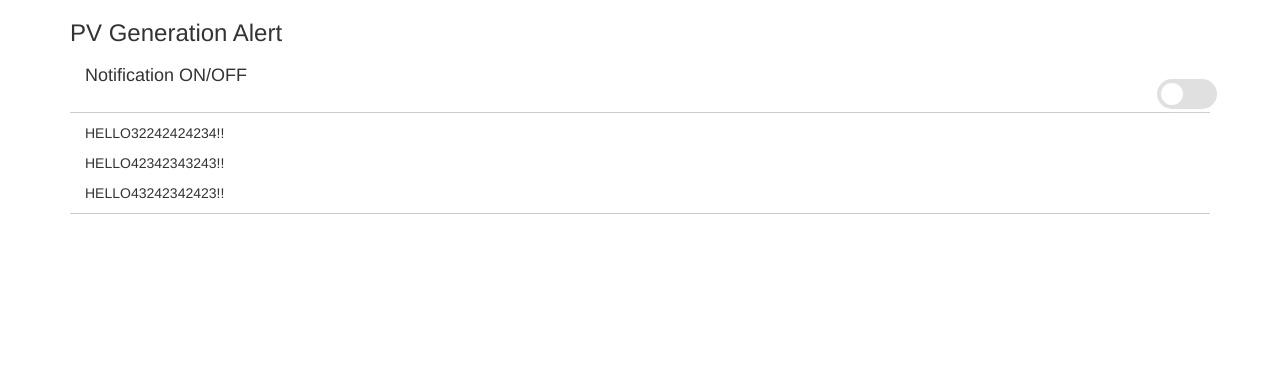
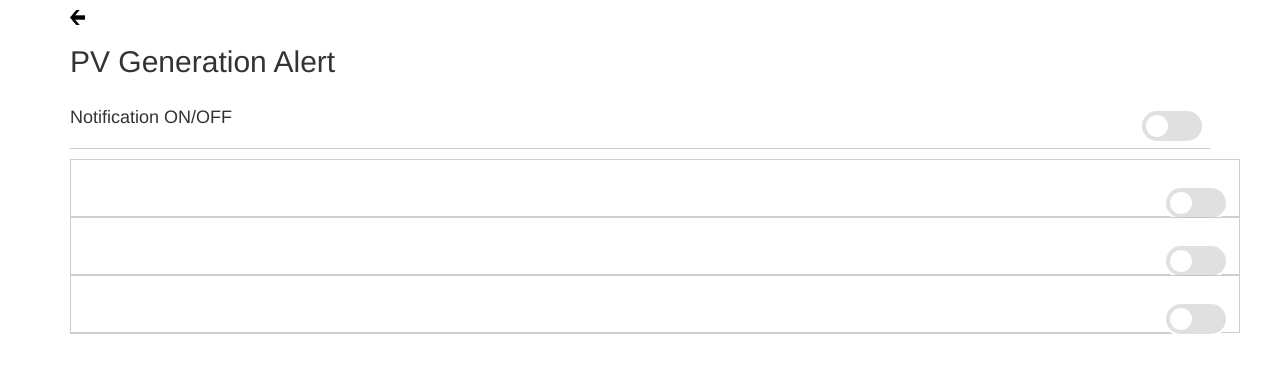
Before and after one commit to panda109/tsfm, a Flask app: page /hello in a window 1280 px wide. Shown: the top 373 px of the page. Run offline with Flask 2, Linux system fonts and the light colour scheme; some libraries are stand-ins or nearby versions.

Commit message:
update base.html

```diff
--- a/app/templates/base.html
+++ b/app/templates/base.html
@@ -10,17 +10,29 @@
 {% block content%}
 	<div class="container">
 			<div class="row">
+			<P>
+			<p>
 				<div class="col-xs-12 col-sm-12">
-					<h3>PV Generation Alert</>
+					<a href="要前往的連結網址"><img src="{{ url_for('static', filename='img/left-arrow-2568.png') }}" width="15" height="15" border="0"></a>
 				</div>
+			</div>
+	</div>
+	<div class="container">
+			<div class="row">
+				<div class="col-xs-12 col-sm-12">
+					<h2>PV Generation Alert</>
+				</div>
+			</div>
 	</div>
 	<div class="container">
 			<div class="row">
 				<div class="col-xs-6 col-sm-6">
- 					<h4>Notification  ON/OFF</>
+				<p>
+				<p>
+ 					<h4 style="float:left" >Notification  ON/OFF</>
  				</div>
  				<div class="col-xs-6 col-sm-6">
-					<label style="float:right" class="switch">
+					<label class="switch" style="float:right">
 				      <input type="checkbox">
 				    <span class="slider"></span>
 				</div>
--- a/app/templates/index.html
+++ b/app/templates/index.html
@@ -5,17 +5,25 @@
 {% block page_content %}
 <div class="container">
 <div class="row">
-	<div class="col-xs-12 col-sm-12">
+		<div class="col-xs-12 col-sm-12" style="border-width:0.5px;border-style:solid;border-color:#BBBCBCB8;padding:5px;">
+					<label style="float:right" class="switch">
+				      <input type="checkbox">
+				    <span class="slider"></span>
 		<p>
-		HELLO32242424234!!
 	</div>
-	<div class="col-xs-12 col-sm-12">
+	<p>
+		<div class="col-xs-12 col-sm-12" style="border-width:0.5px;border-style:solid;border-color:#BBBCBCB8;padding:5px;">
+					<label style="float:right" class="switch">
+				      <input type="checkbox">
+				    <span class="slider"></span>
 		<p>
-		HELLO42342343243!!
 	</div>
-	<div class="col-xs-12 col-sm-12">
+	<p>
+		<div class="col-xs-12 col-sm-12" style="border-width:0.5px;border-style:solid;border-color:#BBBCBCB8;padding:5px;">
+					<label style="float:right" class="switch">
+				      <input type="checkbox">
+				    <span class="slider"></span>
 		<p>
-		HELLO43242342423!!
 	</div>
 </div>
 </div>
```
Also changed, not shown: static/img/left-arrow-2568.png (added).
